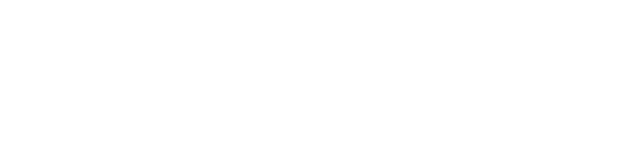
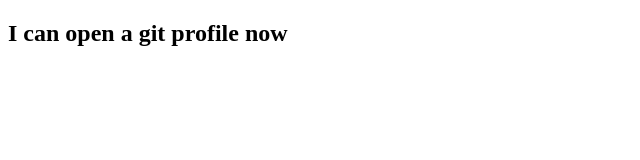
Before and after one commit to tasinmubashir/my-second-repo, a plain HTML site: page index.html in a window 1280 px wide. Shown: the whole page, without its empty margins (0-640 px from the left). Drawn offline with Linux system fonts and the light colour scheme.

Commit message:
added body

```diff
--- a/index.html
+++ b/index.html
@@ -8,5 +8,8 @@
 </head>
 <body>
 
+    <h2>I can open a git profile now </h2>
+
+
 </body>
 </html>
```
